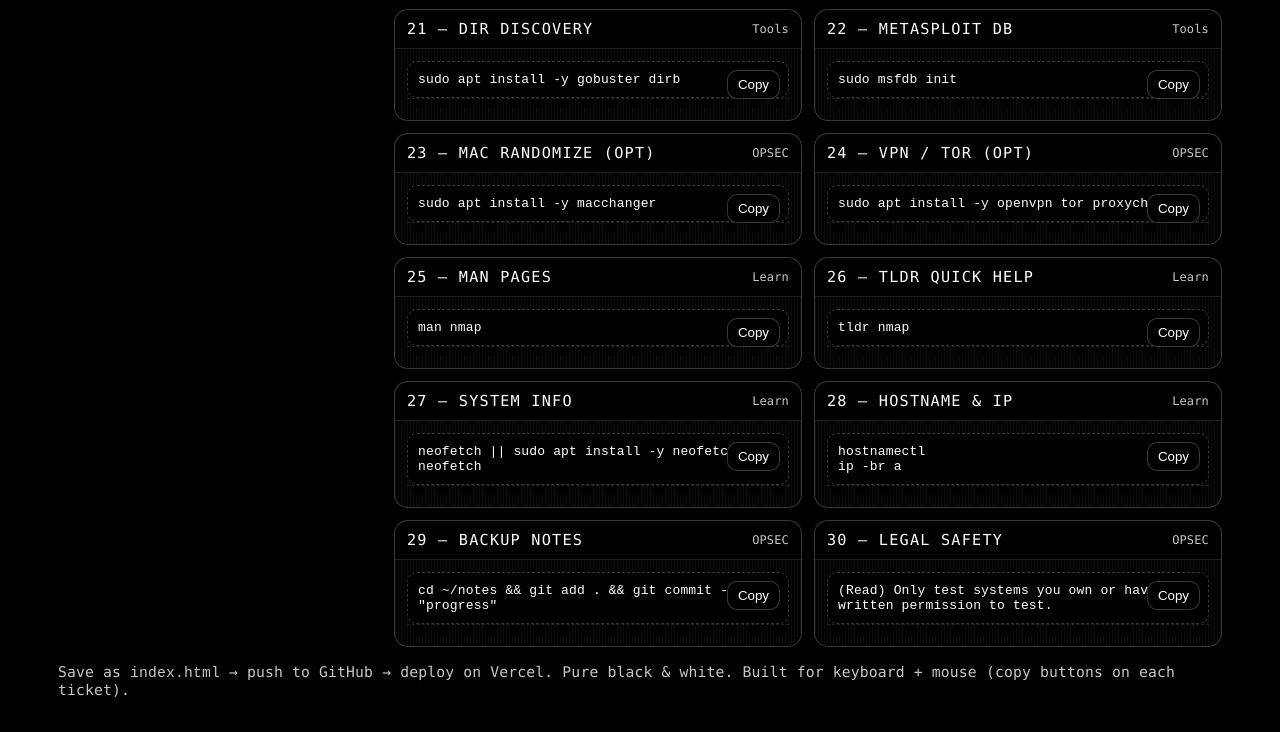
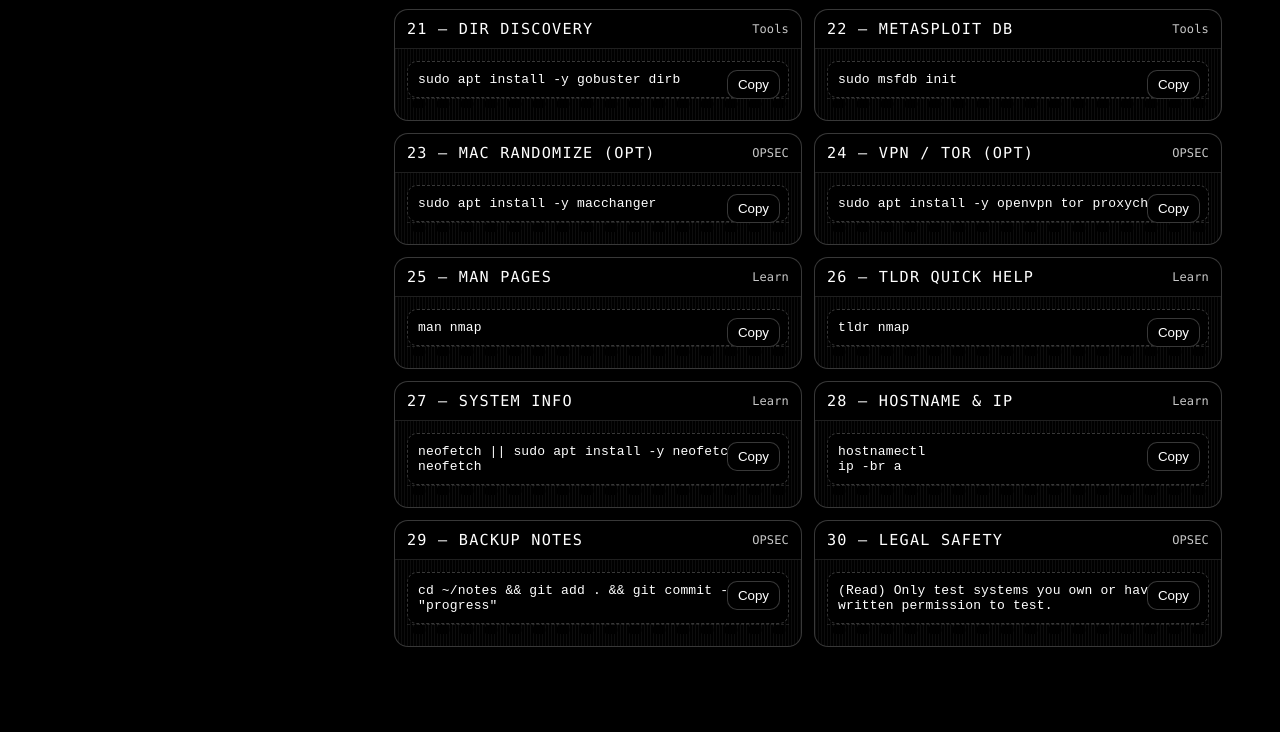
Before and after one commit to sPhyos/kali-oscilloscope-lab, a plain HTML site: page index.html in a window 1280 px wide. Shown: the part 1736-2468 px from the top of the page. After the commit the page ends 2401 px from the top, so only its background shows below. Drawn offline with Linux system fonts and the light colour scheme; a small style sheet from the web is missing.

Commit message:
some bug's fixed

```diff
--- a/index.html
+++ b/index.html
@@ -111,7 +111,6 @@
       <section class="wall" id="wall"></section>
     </section>
 
-    <footer>Save as <code>index.html</code> → push to GitHub → deploy on Vercel. Pure black & white. Built for keyboard + mouse (copy buttons on each ticket).</footer>
   </main>
 
   <!-- Modal -->
```
